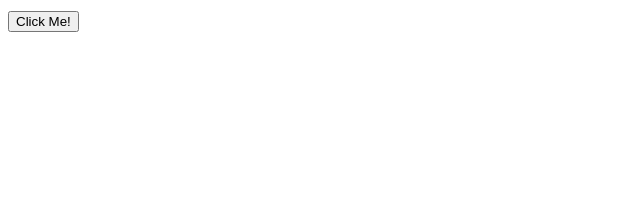
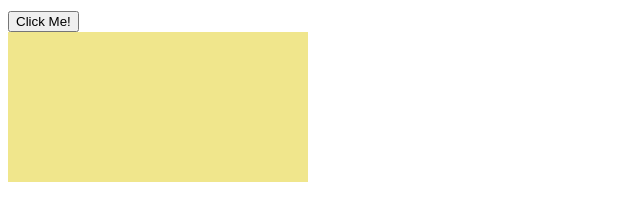
Before and after one commit to TeddyTjoe1990/WDD330, a plain HTML site: page week1/event/first_assign.html in a window 1280 px wide. Shown: the whole page, without its empty margins (0-640 px from the left). Drawn offline with Linux system fonts and the light colour scheme.

Commit message:
updated css

```diff
--- a/main.css
+++ b/main.css
@@ -7,3 +7,12 @@ h1 {
     background-color: #016DB0;
     padding: 1em;
 }
+
+#result_display {
+    background-color: khaki;
+    width: 300px;
+    height: 150px;
+    position: realtive;
+    top: 10px;
+    left: 10px;
+}
--- a/week1/js/main.js
+++ /dev/null
@@ -1,5 +0,0 @@
-function showCongratulations(theButtonClicked) {
-    document.getElementById("result_display").innerHTML =
-        "Congratulations, you did it! <p> You got the page to update! < /p>"
-    theButtonClicked.innerHTML = "Click Me Again!"
-}
```
Also changed, not shown: week1/event/first_assign.html (+1 -0 lines).
